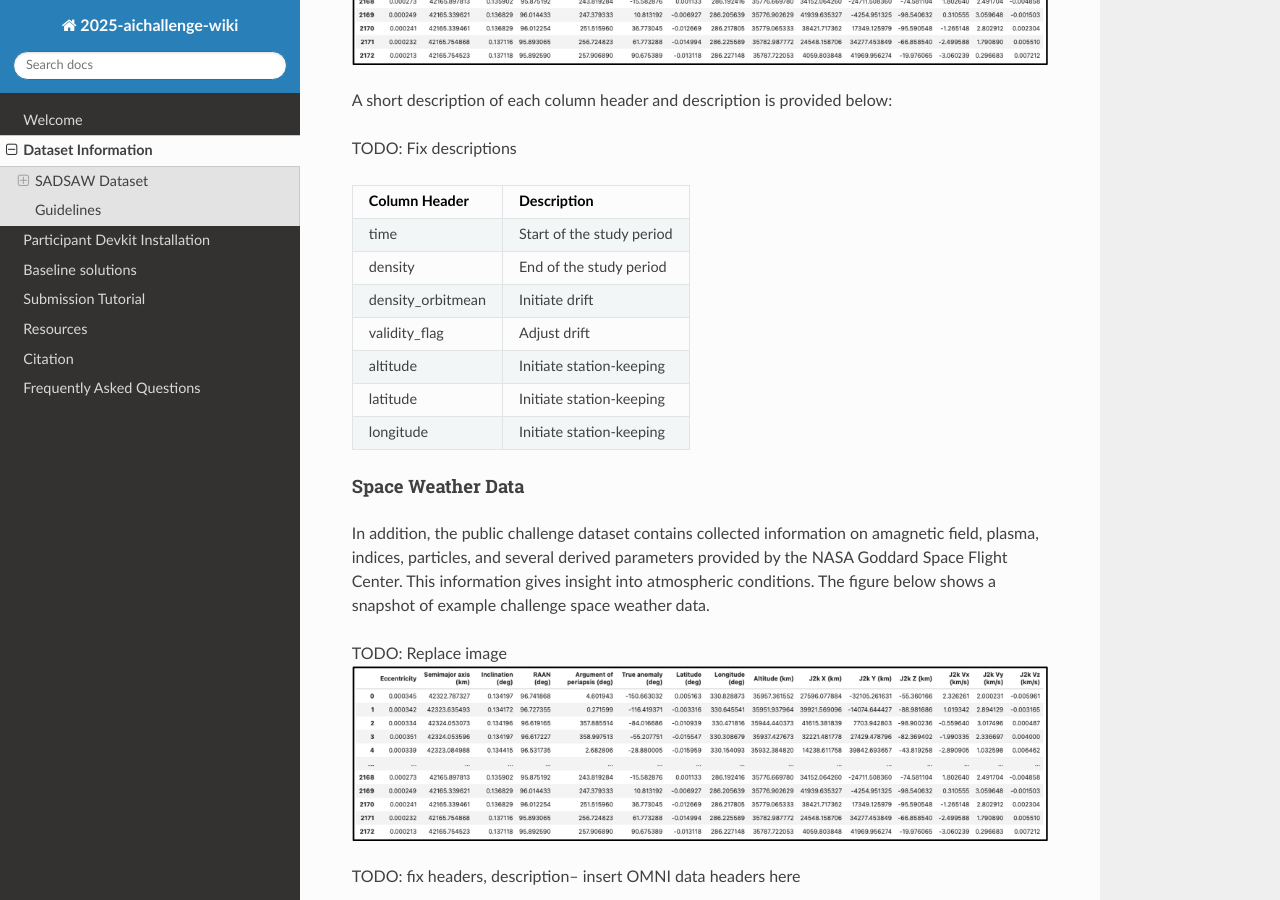
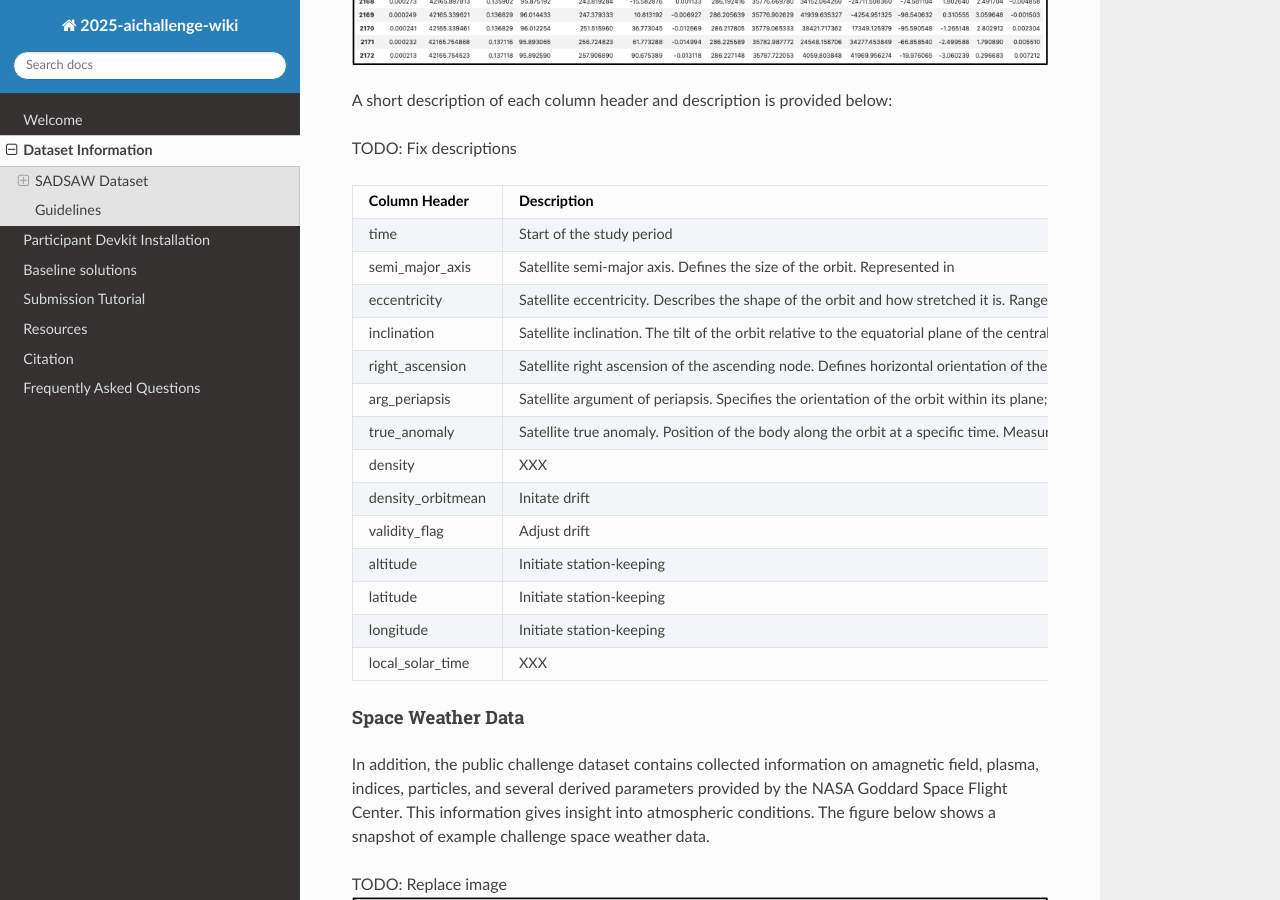
Before and after one commit to olgupila/STORM-AI-devkit-2025, a Sphinx documentation site: the page built from docs/dataset.md, in a window 1280 px wide and 900 px high, scrolled down 808 px. Built offline with Sphinx 7.4.7 and the Read the Docs theme 3.1.0, drawn with Linux system fonts in a browser that asks for light colours; pages that are not in the unit, such as notebooks, are missing from menus.

Commit message:
add orbital elements to dataset table

```diff
--- a/docs/dataset.md
+++ b/docs/dataset.md
@@ -22,12 +22,19 @@ TODO: Fix descriptions
 | Column Header  | Description |
 | ------------- | ------------- |
 | time  | Start of the study period  |
-| density  | End of the study period  |
-| density_orbitmean  | Initiate drift  |
+| semi_major_axis | Satellite semi-major axis. Defines the size of the orbit. Represented in |
+| eccentricity | Satellite eccentricity. Describes the shape of the orbit and how stretched it is. Ranges from 0 (perfectly circular) to 1 (parabolic); values greater than 1 indicate a hyperbolic orbit. |
+| inclination | Satellite inclination. The tilt of the orbit relative to the equatorial plane of the central body; the angle between the orbital plane and the equatorial plane. An inclination of 0° indicates an orbit in the equatorial plane, while 90° represents a polar orbit (crossing over the poles). Measured in degrees. |
+| right_ascension | Satellite right ascension of the ascending node. Defines horizontal orientation of the orbit; tilt of the orbit relative to the equatorial plane. Measured in degrees. |
+| arg_periapsis | Satellite argument of periapsis. Specifies the orientation of the orbit within its plane; defines where the orbit’s closest approach occurs within the plane of the orbit. Measured in degrees. |
+| true_anomaly | Satellite true anomaly. Position of the body along the orbit at a specific time. Measured in degrees. |
+| density |  XXX  |
+| density_orbitmean  | Initate drift  |
 | validity_flag  | Adjust drift  |
 | altitude  | Initiate station-keeping  |
 | latitude  | Initiate station-keeping  |
 | longitude  | Initiate station-keeping  |
+| local_solar_time | XXX   |
 
 
 #### Space Weather Data
```
Also changed, not shown: docs/README.md (+0 -1 lines).
